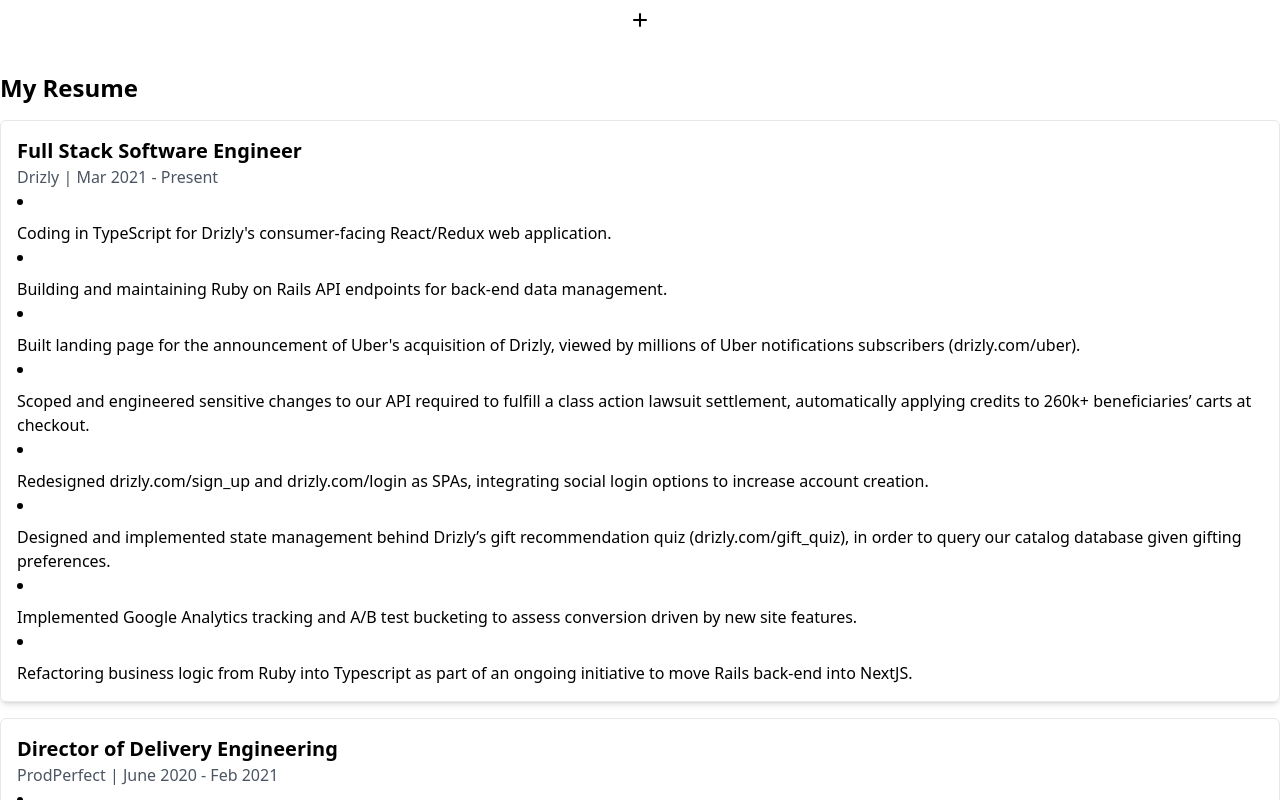
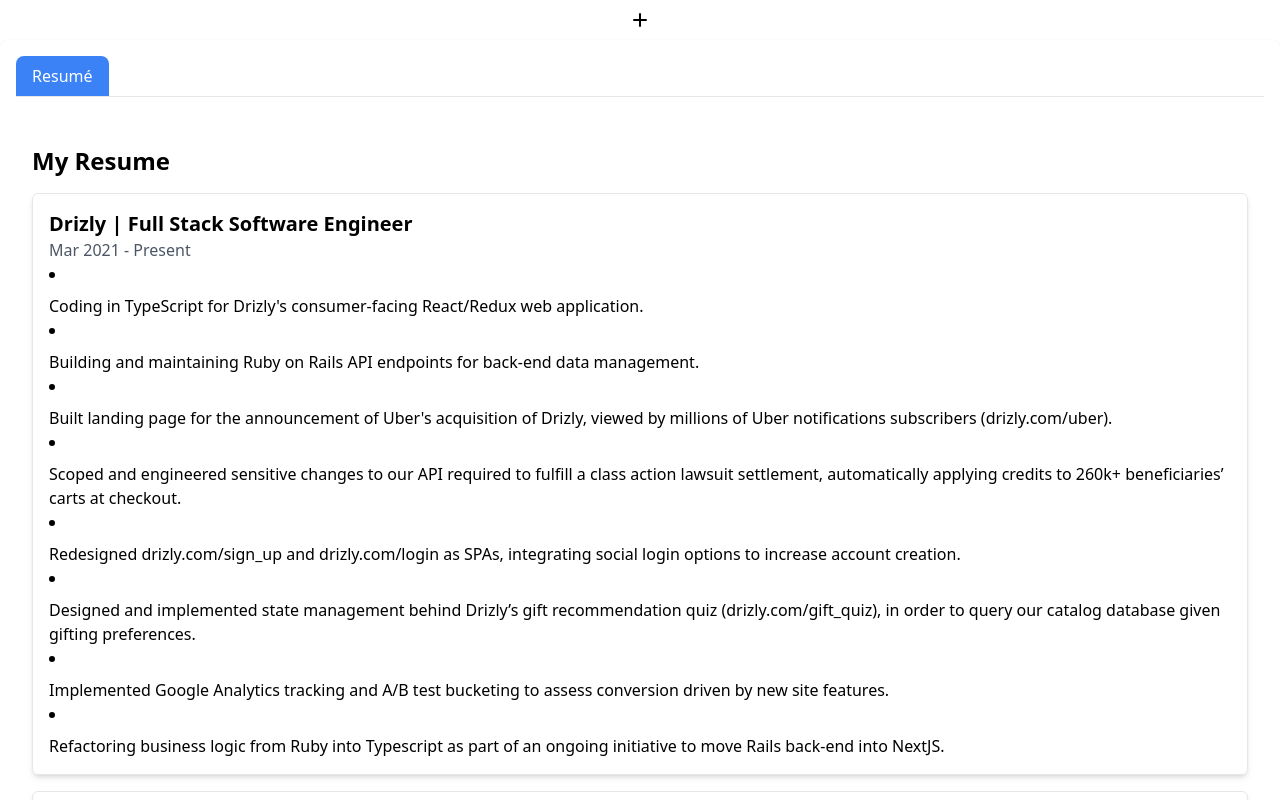
Before and after one commit to armichaud/personal_site, a Next.js app: page / in a window 1280 px wide. Shown: the top 800 px of the page. Built offline with nearby package versions, Linux system fonts and the light colour scheme.

Commit message:
Tabbed content

```diff
--- a/src/app/page.tsx
+++ b/src/app/page.tsx
@@ -1,8 +1,17 @@
 import Resume from "./resume";
+import TabbedContent from "./tabbed_content";
+
+const tabs = [
+  {
+    id: 'resume',
+    label: 'Resumé',
+    content: <Resume />,
+  }
+]
 
 const Home = (): JSX.Element => {
   return (
-    <Resume />
+    <TabbedContent tabs={tabs} />
   )
 };
 
--- a/src/app/resume.tsx
+++ b/src/app/resume.tsx
@@ -17,9 +17,9 @@ const JobExperience: React.FC<JobExperienceProps> = ({
   bullets,
 }) => (
     <div className="p-4 border rounded-md shadow-md mb-4">
-        <h2 className="text-xl font-semibold">{jobTitle}</h2>
+        <h2 className="text-xl font-semibold">{company} | {jobTitle}</h2>
         <p className="text-gray-600 dark-grey">
-            {company} | {startDate} - {endDate}
+            {startDate} - {endDate}
         </p>
         <ul className="list-disc list-inside">
             {bullets.map((bullet, index) => (
--- /dev/null
+++ b/src/app/tabbed_content.tsx
@@ -0,0 +1,42 @@
+'use client'
+
+import React, { useState } from 'react';
+
+type Tab = {
+  id: string;
+  label: string;
+  content: React.ReactNode;
+};
+
+interface TabbedContentProps {
+  tabs: Tab[];
+}
+
+const TabbedContent: React.FC<TabbedContentProps> = ({ tabs }) => {
+  const [activeTab, setActiveTab] = useState(tabs[0].id);
+
+  const handleTabClick = (tabId: string) => {
+    setActiveTab(tabId);
+  };
+
+  return (
+    <div className="bg-white p-4 rounded-lg shadow dark:bg-gray-900">
+      <div className="flex border-b border-gray-200">
+        {tabs.map((tab) => (
+          <button
+            key={tab.id}
+            onClick={() => handleTabClick(tab.id)}
+            className={`${
+              activeTab === tab.id ? 'bg-blue-500 text-white' : 'text-blue-500'
+            } hover:bg-blue-200 focus:outline-none px-4 py-2 rounded-t-lg`}
+          >
+            {tab.label}
+          </button>
+        ))}
+      </div>
+      <div className="p-4">{tabs.find((tab) => tab.id === activeTab)?.content}</div>
+    </div>
+  );
+};
+
+export default TabbedContent;
```
